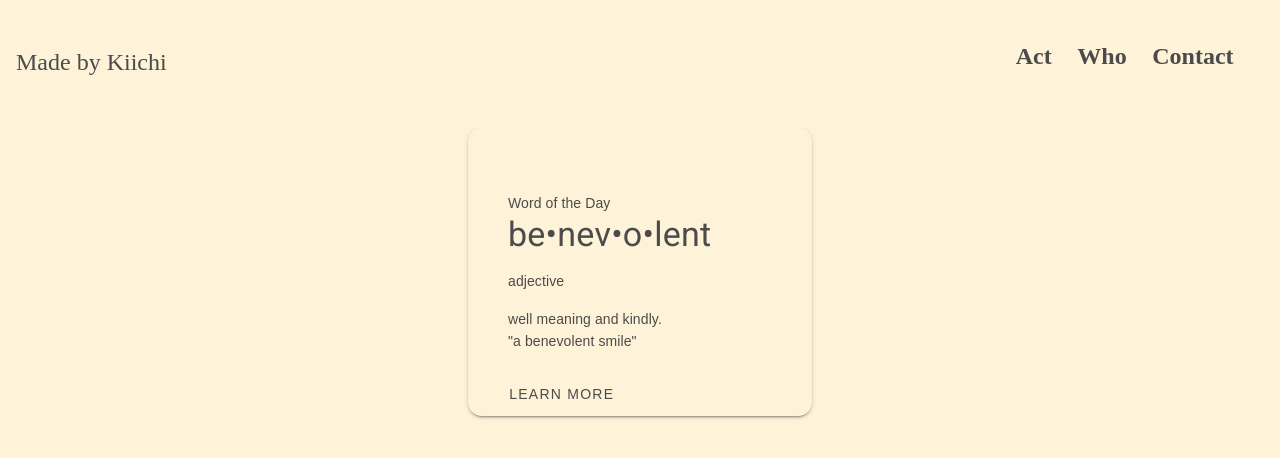
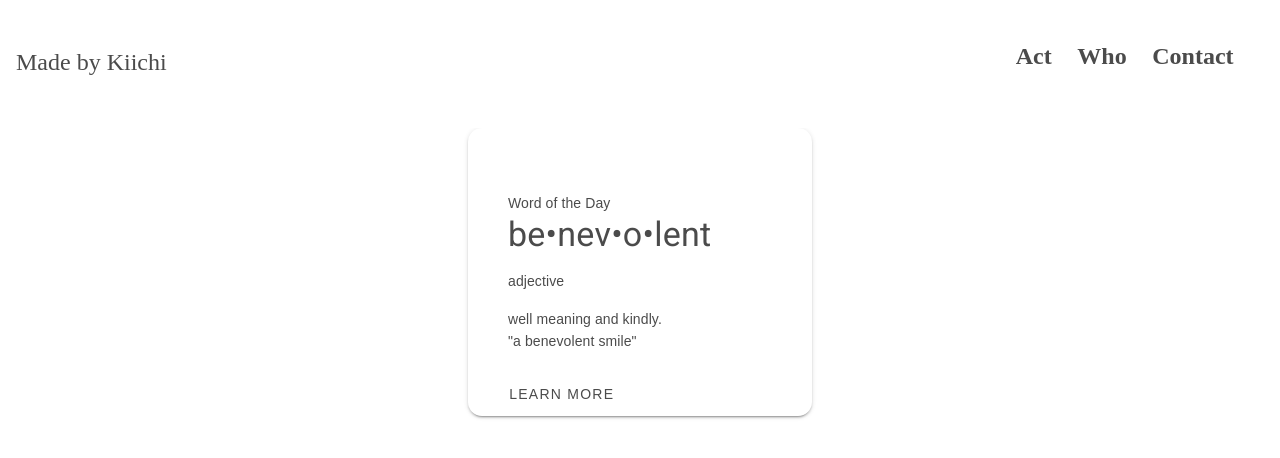
Before and after one commit to KiichiSugihara/made-by-kiichi, a Vue app: page /act in a window 1280 px wide. Shown: the top 458 px of the page. Built offline with nearby package versions, Linux system fonts and the light colour scheme; a web font is replaced by a local one.

Commit message:
modify (Act): change main-color

```diff
--- a/src/views/Act.vue
+++ b/src/views/Act.vue
@@ -22,7 +22,7 @@ import MKTimeline from '@/components/MKTimeline.vue'
 export default class Act extends Vue {
     homeTitle: string = 'Kiichi Sugihara'
     homeSubTitle: string = "Solve anyone's problem & fullfill my curiosity"
-    pageMainColor: String = '#FEF2D8'
+    pageMainColor: String = '#ffffff'
     pageTextColor: String = '#4b4b4b'
 }
 </script>
```
